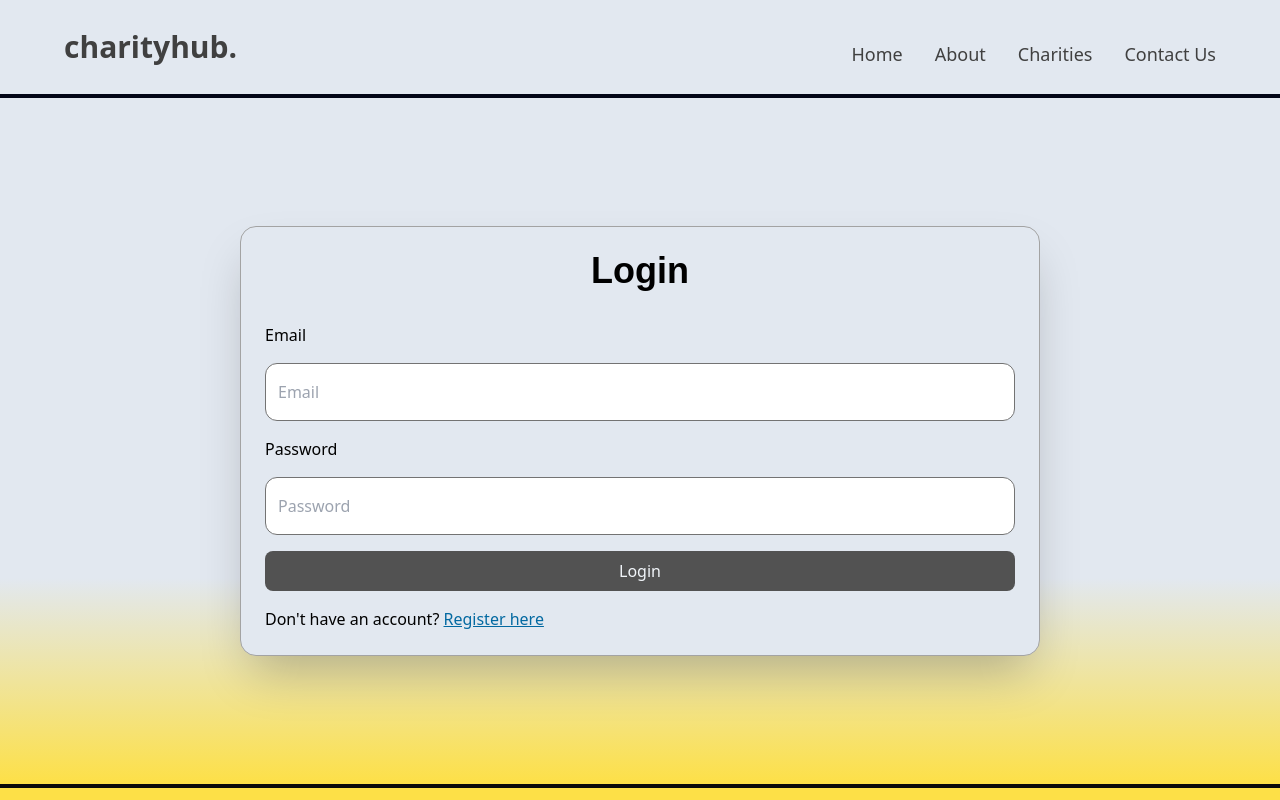
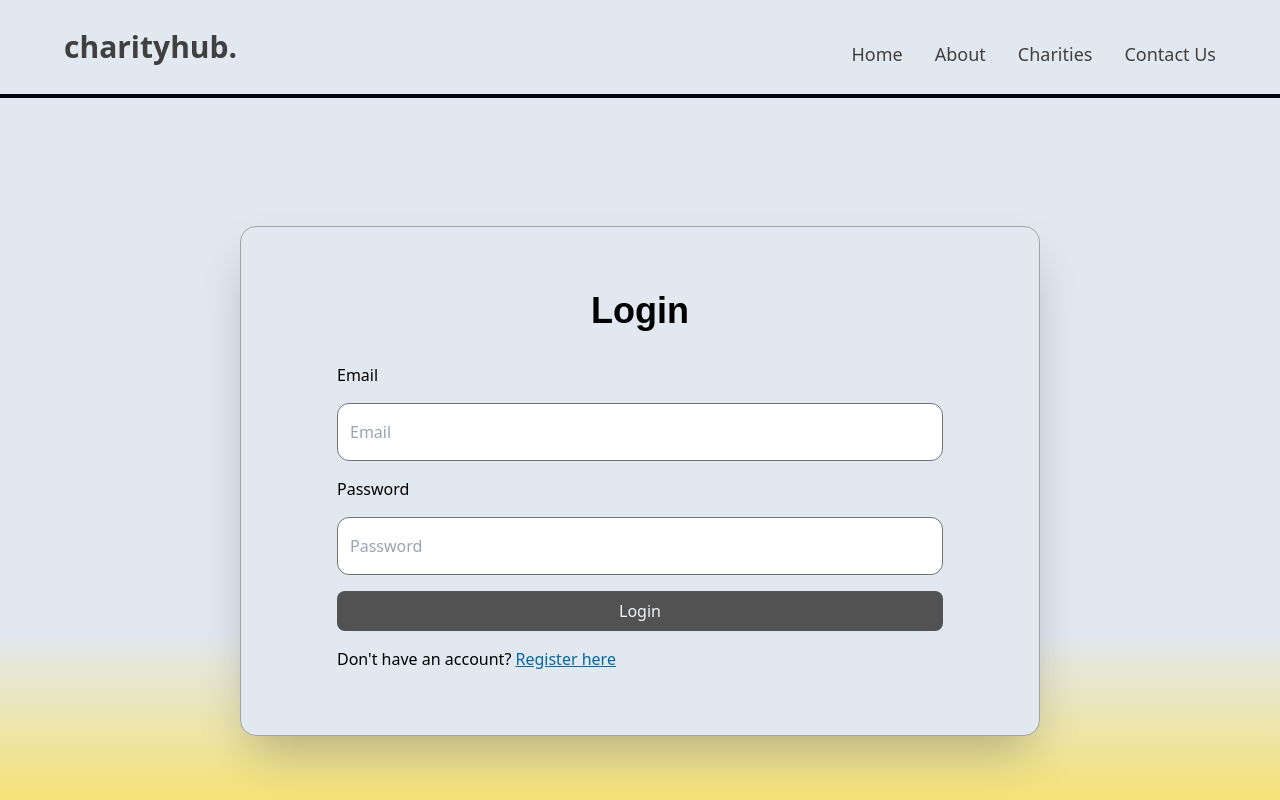
Before and after one commit to fcram7/charityhub, a React (Vite) app: page /login in a window 1280 px wide. Shown: the top 800 px of the page. Built offline with nearby package versions, Linux system fonts and the light colour scheme; a web font is replaced by a local one.

Commit message:
added auth form parent

```diff
--- /dev/null
+++ b/src/components/AuthFormContainer.tsx
@@ -0,0 +1,20 @@
+import { FormEvent, ReactNode } from 'react';
+
+interface formChildren {
+  children: ReactNode
+  handleSubmit: (e: FormEvent) => void,
+}
+
+const AuthFormContainer = ({ children, handleSubmit }: formChildren) => {
+  return (
+    <section className="auth-form-section bg-gradient-to-b from-slate-200 from-70% to-yellow-300 py-40 lg:py-32 px-[5%] lg:px-[2%] h-full flex lg:justify-center">
+      <div className="auth-form-content h-full w-full flex flex-col items-center justify-center gap-4 lg:max-w-[50rem]">
+        <form onSubmit={handleSubmit} className="form flex flex-col gap-4 w-full bg-slate-200 border px-6 lg:px-24 py-6 lg:py-16 rounded-2xl border-neutral-400 shadow-2xl">
+          {children}
+        </form>
+      </div>
+    </section>
+   );
+}
+
+export default AuthFormContainer;
--- a/src/pages/login/LoginForm.tsx
+++ b/src/pages/login/LoginForm.tsx
@@ -1,10 +1,11 @@
-import { Link, useNavigate } from 'react-router-dom';
-import { ChangeEvent, FormEvent } from 'react';
-import { userAuthStore } from '../../zustand/auth';
-import Input from '../../components/Input';
-import Button from '../../components/Button';
-import { Api } from '../../network/api';
-import toast from 'react-hot-toast';
+import { Link, useNavigate } from "react-router-dom";
+import { ChangeEvent, FormEvent } from "react";
+import { userAuthStore } from "../../zustand/auth";
+import Input from "../../components/Input";
+import Button from "../../components/Button";
+import { Api } from "../../network/api";
+import toast from "react-hot-toast";
+import AuthFormContainer from "../../components/AuthFormContainer";
 
 interface AxiosError extends Error {
   response?: {
@@ -18,11 +19,11 @@ const LoginForm = () => {
 
   const handleEmailChange = (e: ChangeEvent<HTMLInputElement>) => {
     setEmail(e.currentTarget.value);
-  }
+  };
 
   const handlePasswordChange = (e: ChangeEvent<HTMLInputElement>) => {
     setPassword(e.currentTarget.value);
-  }
+  };
 
   const handleSubmit = async (e: FormEvent) => {
     e.preventDefault();
@@ -30,7 +31,7 @@ const LoginForm = () => {
 
     console.log(email, password);
 
-    try{
+    try {
       await Api.login({ email, password });
       toast.success("Logged in successfully!");
       navigate("/dashboard");
@@ -39,32 +40,46 @@ const LoginForm = () => {
     } catch (err) {
       const error = err as AxiosError;
       console.error(error);
-      if(error.message) {
+      if (error.message) {
         return toast.error(`Oops! ${error.message}`);
       }
       return toast.error(`Oops! There is an error ${error.message}`);
     }
-  }
+  };
 
   return (
-    <section className="login-section bg-gradient-to-b from-slate-200 from-70% to-yellow-300 py-40 lg:py-32 px-[5%] lg:px-[2%] h-full flex lg:justify-center">
-      <div className="login-content h-full w-full flex flex-col items-center justify-center gap-4 lg:max-w-[50rem]">
-        <form onSubmit={handleSubmit} className="form flex flex-col gap-4 w-full bg-slate-200 border px-6 py-6 rounded-2xl border-neutral-400 shadow-2xl">
-          <h1 className="text-4xl mb-4 text-center font-clashGrotesk font-semibold">Login</h1>
-          <label htmlFor="email">Email</label>
-          <Input type="email" placeholder="Email" value={email} onChange={handleEmailChange}/>
-          <label htmlFor="password">Password</label>
-          <Input type="password" placeholder="Password" value={password} onChange={handlePasswordChange}/>
+    <AuthFormContainer handleSubmit={handleSubmit}>
+      <h1 className="text-4xl mb-4 text-center font-clashGrotesk font-semibold">
+        Login
+      </h1>
+      <label htmlFor="email">Email</label>
+      <Input
+        type="email"
+        placeholder="Email"
+        value={email}
+        onChange={handleEmailChange}
+      />
+      <label htmlFor="password">Password</label>
+      <Input
+        type="password"
+        placeholder="Password"
+        value={password}
+        onChange={handlePasswordChange}
+      />
 
-          <Button type="submit" text="Login"/>
+      <Button type="submit" text="Login" />
 
-          <span>
-            Don't have an account? <Link className="inline-block underline text-sky-700 hover:text-sky-500 transition ease-in-out duration-300" to="/register">Register here</Link>
-          </span>
-        </form>
-      </div>
-    </section>
-   );
-}
+      <span>
+        Don't have an account?{" "}
+        <Link
+          className="inline-block underline text-sky-700 hover:text-sky-500 transition ease-in-out duration-300"
+          to="/register"
+        >
+          Register here
+        </Link>
+      </span>
+    </AuthFormContainer>
+  );
+};
 
 export default LoginForm;
--- a/src/pages/register/RegisterForm.tsx
+++ b/src/pages/register/RegisterForm.tsx
@@ -5,6 +5,7 @@ import Input from '../../components/Input';
 import Button from '../../components/Button';
 import toast from 'react-hot-toast';
 import { Api } from '../../network/api';
+import AuthFormContainer from '../../components/AuthFormContainer';
 
 interface AxiosError extends Error {
   response?: {
@@ -61,9 +62,7 @@ const RegisterForm = () => {
   }
 
   return (
-    <section className="login-section bg-gradient-to-b from-slate-200 from-70% to-yellow-300 py-40 lg:py-32 px-[5%] lg:px-[2%] h-full flex lg:justify-center">
-      <div className="login-content h-full w-full flex flex-col items-center justify-center gap-4 lg:max-w-[50rem]">
-        <form onSubmit={handleSubmit} className="form flex flex-col gap-4 w-full bg-slate-200 border px-6 py-6 rounded-2xl border-neutral-400 shadow-2xl">
+    <AuthFormContainer handleSubmit={handleSubmit}>
       <h1 className="text-4xl mb-4 text-center font-clashGrotesk font-semibold">Register</h1>
       <label htmlFor="name">Name</label>
       <Input type="text" placeholder="Your Name" value={name} onChange={handleNameChange}/>
@@ -79,9 +78,7 @@ const RegisterForm = () => {
       <span>
         Already have an account? <Link className="inline-block underline text-sky-700 hover:text-sky-500 transition ease-in-out duration-300" to="/login">Login here</Link>
       </span>
-        </form>
-      </div>
-    </section>
+    </AuthFormContainer>
    );
 }
 
```
Lines whose indentation alone changed are shown as unchanged.
